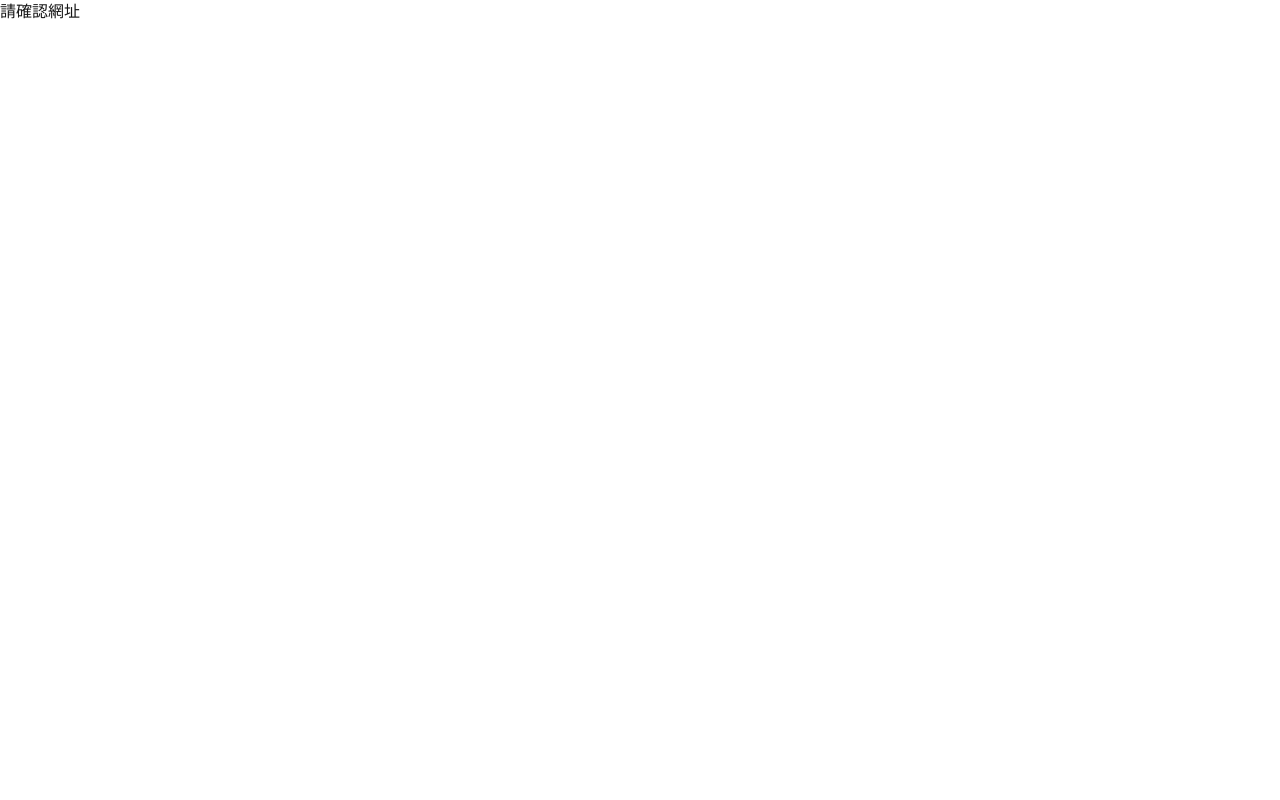
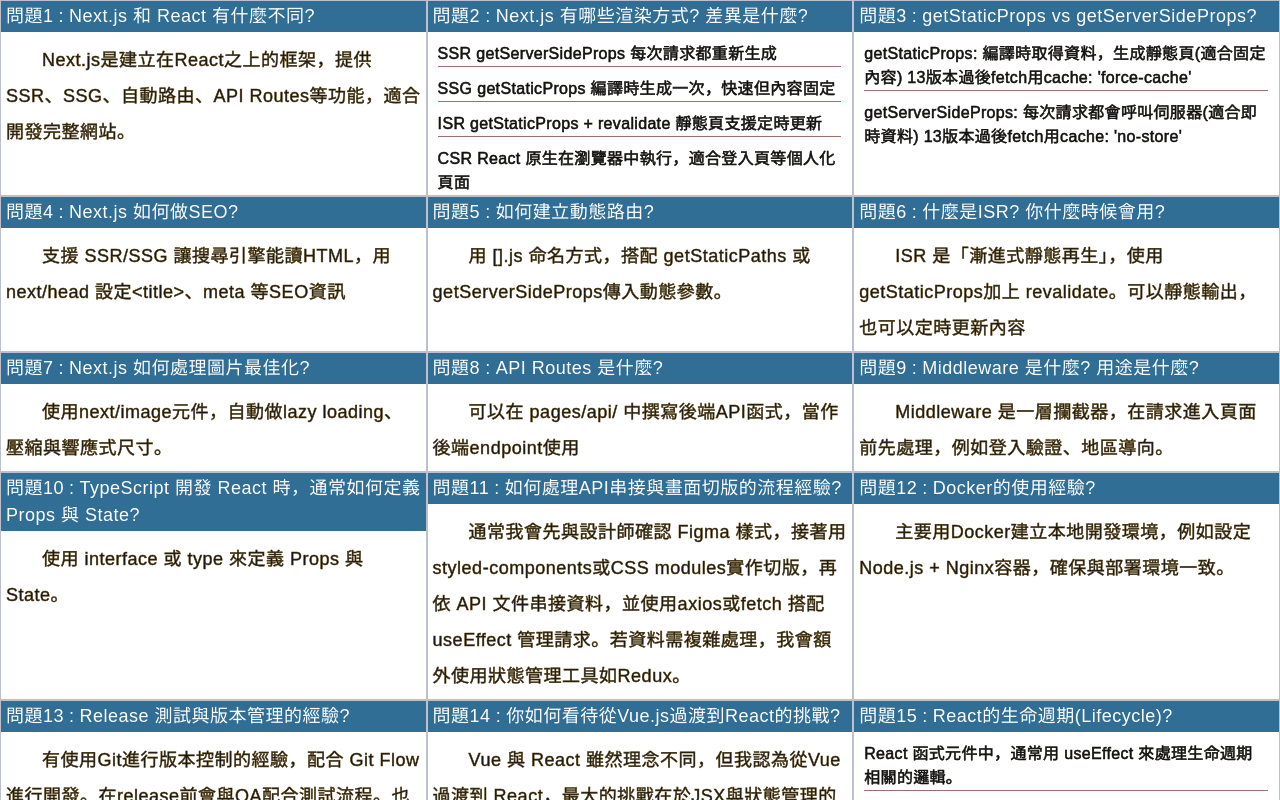
Before and after one commit to chuckytsai/next_practise, a Next.js app: page /lion in a window 1280 px wide. Before the commit this address had no page. Shown: the top 800 px of the page. Built offline with nearby package versions, Linux system fonts and the light colour scheme.

Commit message:
[ feature ] 模擬試題上傳

```diff
--- a/src/app/globals.css
+++ b/src/app/globals.css
@@ -24,9 +24,3 @@
   color: var(--foreground);
   font-family: Arial, Helvetica, sans-serif;
 }
-
-p {
-  background-color: #171717;
-  color: #ffffff;
-  display: flex;
-}
--- /dev/null
+++ b/src/app/lion/lion.module.scss
@@ -0,0 +1,50 @@
+.list {
+  width: 100vw;
+  height: 100vh;
+  box-sizing: border-box;
+  display: flex;
+  flex-wrap: wrap;
+  user-select: none;
+
+  .card {
+    width: 33.33%;
+    border: 0.2px solid rgba(32, 46, 87, 0.3);
+    box-sizing: border-box;
+
+    .question {
+      font-size: 18px;
+      padding: 2px 0;
+      color: white;
+      background-color: rgb(49, 110, 150);
+      padding-left: 5px;
+      letter-spacing: 0.5px;
+      box-sizing: border-box;
+
+      span {
+        margin: 0 5px;
+      }
+    }
+
+    .answer {
+      font-size: 18px;
+      text-indent: 2em;
+      padding: 10px 5px 5px 5px;
+      line-height: 2em;
+      -webkit-text-stroke: 0.5px #523a09;
+      letter-spacing: 0.5px;
+    }
+
+    .answers {
+      width: 95%;
+      font-size: 16px;
+      margin: 10px 0 0 10px;
+      border-bottom: 1px solid rgb(163, 109, 109);
+      -webkit-text-stroke: 0.5px #070501;
+      letter-spacing: 0.33px;
+    }
+
+    & :last-child {
+      border-bottom: none;
+    }
+  }
+}
--- /dev/null
+++ b/src/app/lion/page.tsx
@@ -0,0 +1,98 @@
+import style from "./lion.module.scss"
+
+export default async function Lion() {
+    const QA = [
+        {
+            question: "Next.js 和 React 有什麼不同?",
+            answer: "Next.js是建立在React之上的框架，提供 SSR、SSG、自動路由、API Routes等功能，適合開發完整網站。"
+        },
+        {
+            question: "Next.js 有哪些渲染方式? 差異是什麼?",
+            answer: [
+                "SSR getServerSideProps	每次請求都重新生成",
+                "SSG getStaticProps	編譯時生成一次，快速但內容固定",
+                "ISR getStaticProps + revalidate 靜態頁支援定時更新",
+                "CSR React 原生在瀏覽器中執行，適合登入頁等個人化頁面"
+            ]
+        },
+        {
+            question: "getStaticProps vs getServerSideProps?",
+            answer: [
+                "getStaticProps: 編譯時取得資料，生成靜態頁(適合固定內容) 13版本過後fetch用cache: 'force-cache'",
+                "getServerSideProps: 每次請求都會呼叫伺服器(適合即時資料) 13版本過後fetch用cache: 'no-store'"
+            ]
+        },
+        {
+            question: "Next.js 如何做SEO?",
+            answer: "支援 SSR/SSG 讓搜尋引擎能讀HTML，用 next/head 設定<title>、meta 等SEO資訊"
+        },
+        {
+            question: "如何建立動態路由?",
+            answer: "用 [].js 命名方式，搭配 getStaticPaths 或 getServerSideProps傳入動態參數。"
+        },
+        {
+            question: "什麼是ISR? 你什麼時候會用?",
+            answer: "ISR 是「漸進式靜態再生」，使用 getStaticProps加上 revalidate。可以靜態輸出，也可以定時更新內容"
+        },
+        {
+            question: "Next.js 如何處理圖片最佳化?",
+            answer: "使用next/image元件，自動做lazy loading、壓縮與響應式尺寸。"
+        },
+        {
+            question: "API Routes 是什麼?",
+            answer: "可以在 pages/api/ 中撰寫後端API函式，當作後端endpoint使用"
+        },
+        {
+            question: "Middleware 是什麼? 用途是什麼?",
+            answer: "Middleware 是一層攔截器，在請求進入頁面前先處理，例如登入驗證、地區導向。"
+        },
+        {
+            question: "TypeScript 開發 React 時，通常如何定義 Props 與 State?",
+            answer: "使用 interface 或 type 來定義 Props 與 State。"
+        },
+        {
+            question: "如何處理API串接與畫面切版的流程經驗?",
+            answer: "通常我會先與設計師確認 Figma 樣式，接著用 styled-components或CSS modules實作切版，再依 API 文件串接資料，並使用axios或fetch 搭配 useEffect 管理請求。若資料需複雜處理，我會額外使用狀態管理工具如Redux。"
+        },
+        {
+            question: "Docker的使用經驗?",
+            answer: "主要用Docker建立本地開發環境，例如設定Node.js + Nginx容器，確保與部署環境一致。"
+        },
+        {
+            question: "Release 測試與版本管理的經驗?",
+            answer: "有使用Git進行版本控制的經驗，配合 Git Flow進行開發。在release前會與QA配合測試流程。也會參與PR review，確保程式碼品質與功能完整性。"
+        },
+        {
+            question: "你如何看待從Vue.js過渡到React的挑戰?",
+            answer: "Vue 與 React 雖然理念不同，但我認為從Vue過渡到 React，最大的挑戰在於JSX與狀態管理的邏輯不同。不過只要理解React的資料流與生命週期，再加上 TypeScript 的輔助，其實轉換過程是可控的。我也樂於協助團隊成員一起學習 React。"
+        },
+        {
+            question: "React的生命週期(Lifecycle)?",
+            answer: [
+                "React 函式元件中，通常用 useEffect 來處理生命週期相關的邏輯。",
+                "元件第一次渲染時：可以用 useEffect(() => { ... }, []) 來模擬 componentDidMount。",
+                "當某個狀態或 props 改變時：useEffect(() => { ... }, [依賴項]) 可以追蹤變化。",
+                "元件卸載時：useEffect 裡 return 的清理函式就像 componentWillUnmount。",
+            ]
+        }
+    ]
+
+    return (
+        <div className={style.list}>
+            {QA.map((item, i) =>
+                <div className={style.card} key={i}>
+                    <p className={style.question}>問題{i + 1}
+                        <span>:</span>
+                        {item.question}
+                    </p>
+                    {typeof (item.answer) === "string" ?
+                        <p className={style.answer}>{item.answer}</p> : null
+                    }
+                    {Array.isArray(item.answer) ?
+                        item.answer.map((arr, a) => <p className={style.answers} key={a}>{arr}</p>) : null
+                    }
+                </div>
+            )}
+        </div>
+    )
+};
```
